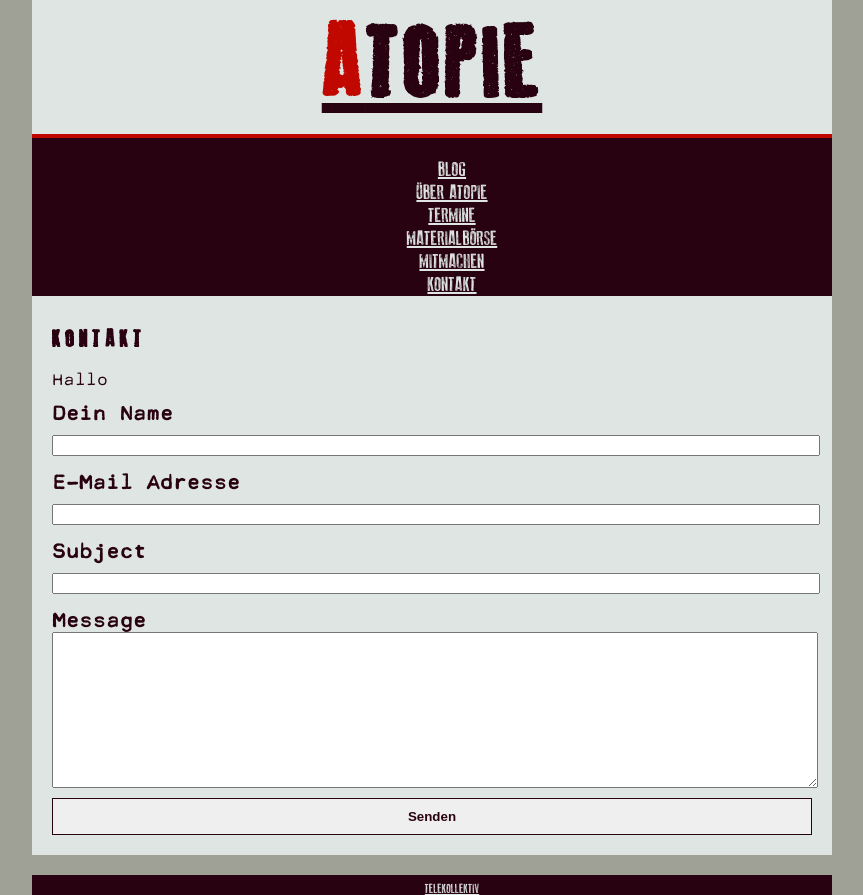
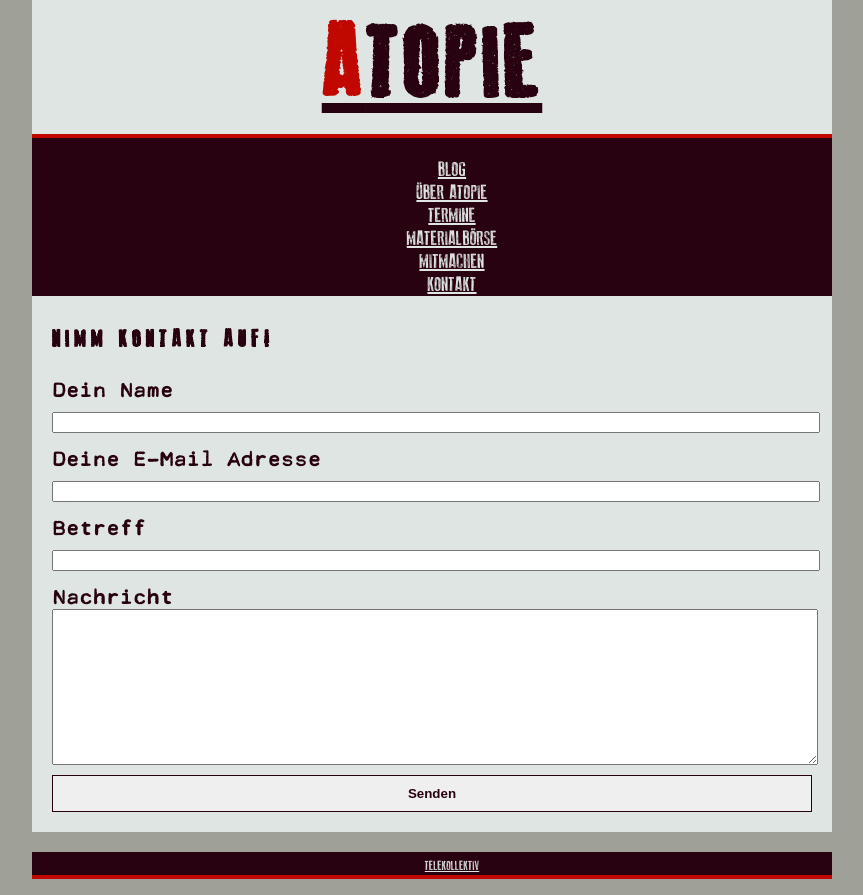
Before and after one commit to telekollektiv/blogupy, a Flask app: page /kontakt/ in a window 1280 px wide. Shown: the part 21-916 px from the top of the page, without its empty margins (208-1071 px from the left). Run offline with Flask 2, Linux system fonts and the light colour scheme; parts of the project's set-up code (start-up, migrations or seed data) failed here and were passed over; some libraries are stand-ins or nearby versions.

Commit message:
formular text corrections

```diff
--- a/forms.py
+++ b/forms.py
@@ -7,12 +7,12 @@ from wtforms import (TextField, TextAreaField, SubmitField,
 # Mail contact form
 class ContactForm(Form):
     name = TextField("Dein Name", [validators.Required("Bitte trage Deinen Namen ein")])
-    email = TextField("E-Mail Adresse", [
+    email = TextField("Deine E-Mail Adresse", [
                       validators.Required("Bitte trage eine E-Mail Adresse ein!"),
                       validators.Email("Die E-Mail Adresse ist nicht gültig!")])
-    subject = TextField("Subject", [
+    subject = TextField("Betreff", [
                         validators.Required("Bitte gib einen Betreff ein!.")])
-    message = TextAreaField("Message", [
+    message = TextAreaField("Nachricht", [
                             validators.Required("Bitte trage eine Nachricht ein!")])
     submit = SubmitField("Senden")
 
--- a/templates/contribute.html
+++ b/templates/contribute.html
@@ -5,8 +5,9 @@
         <h2>Danke für Deinen Beitrag!</h2>
         <p>Dein Beitrag wird jetzt von der Redaktion geprüft und wenn alles in Ordnung ist veröffentlicht.</p>
     {% else %}
-        <h2>Contribute</h2>
-        <p>Submit your Ideas</p>
+        <h2>Mach mit!</h2>
+        <p>Werde Teil von Atopie.</p>
+	<p>Hier kannst du Texte und Gedanken mit Anderen teilen. Dein Beitrag wird auf diesem ATOPIE Blog veröffentlicht.</p>
 
         <form action="/contribute/" method="post" ng:submit="submit($event)">
             {{ form.hidden_tag() }}
--- a/templates/kontakt.html
+++ b/templates/kontakt.html
@@ -2,11 +2,10 @@
 {% block content %}
 <div class="content">
     {% if success %}
-        <h3>Thank you for your message.</h3>
-        <p>We'll get back to you shortly. ...maybe</p>
+        <h3>Danke,</h3>
+        <p>wir melden uns.</p>
     {% else %}
-        <h2>kontakt</h2>
-        <p>Hallo</p>
+        <h2>Nimm Kontakt auf!</h2>
 
         <form action="/kontakt/" method="post">
             {{ form.hidden_tag() }}
```
